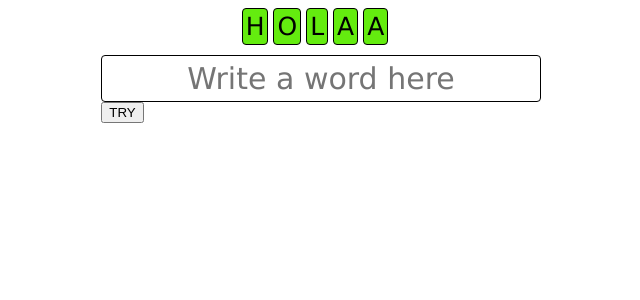
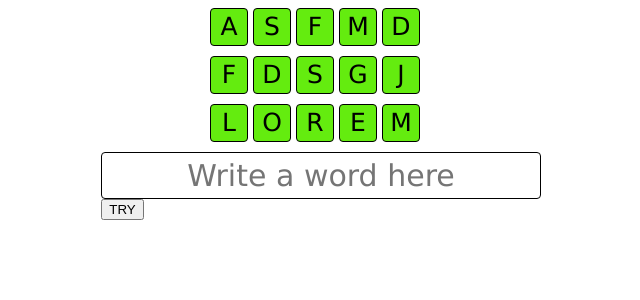
Before and after one commit to matias-ortubia/react-wordle, a React (Vite) app: page / in a window 1280 px wide. Shown: the top 300 px of the page, without its empty margins (325-965 px from the left). Built offline with nearby package versions, Linux system fonts and the light colour scheme.

Commit message:
Add words container

```diff
--- a/src/App.jsx
+++ b/src/App.jsx
@@ -1,11 +1,16 @@
-import { Word, WordInputPanel } from './components';
+import { WordsContainer, WordInputPanel } from './components';
+import { Word } from './components';
 import './App.css';
 
 function App() {
 
   return (
     <main>
-      <Word>Holaa</Word>
+      <WordsContainer>
+        <Word>ASFMD</Word>
+        <Word>fdsgj</Word>
+        <Word>LOreM</Word>
+      </WordsContainer>
       <WordInputPanel />
     </main>
   )
--- a/src/components/index.js
+++ b/src/components/index.js
@@ -1,3 +1,4 @@
+export * from './wordsContainer/WordsContainer';
 export * from './word/letter/Letter';
 export * from './word/Word';
 export * from './wordInputPanel/WordInputPanel.jsx';
--- a/src/components/word/letter/letter.module.css
+++ b/src/components/word/letter/letter.module.css
@@ -3,9 +3,10 @@
     border: 1px solid #000;
     border-radius: 4px;
     padding: 0.3rem;
-    /*width: fit-content;
-    height: fit-content;*/
+    width: 3rem;
+    height: 3rem;
     flex-grow: 1;
+    text-align: center;
 }
 
 .green {
--- a/src/components/wordsContainer/WordsContainer.jsx
+++ b/src/components/wordsContainer/WordsContainer.jsx
@@ -0,0 +1,16 @@
+import { PropTypes } from 'prop-types';
+import styles from './wordsContainer.module.css';
+
+const WordsContainer = ({ children }) => {
+    return (
+        <div className={ styles.wordsContainer }>
+            { children }
+        </div>
+    );
+};
+
+WordsContainer.propTypes = {
+    children: PropTypes.node.isRequired
+};
+
+export { WordsContainer };
--- a/src/components/wordsContainer/wordsContainer.module.css
+++ b/src/components/wordsContainer/wordsContainer.module.css
@@ -0,0 +1,5 @@
+.wordsContainer {
+    display: flex;
+    flex-flow: column nowrap;
+    gap: 10px;
+}
```
